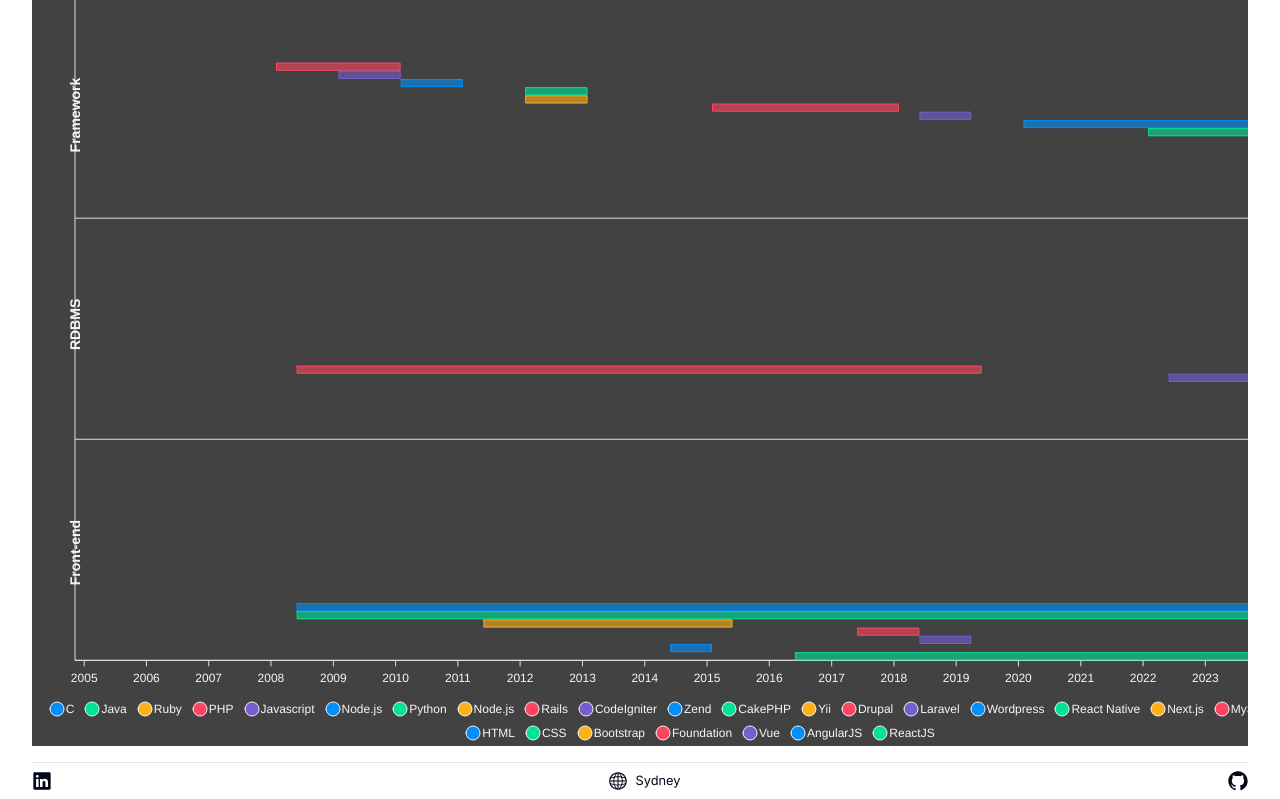
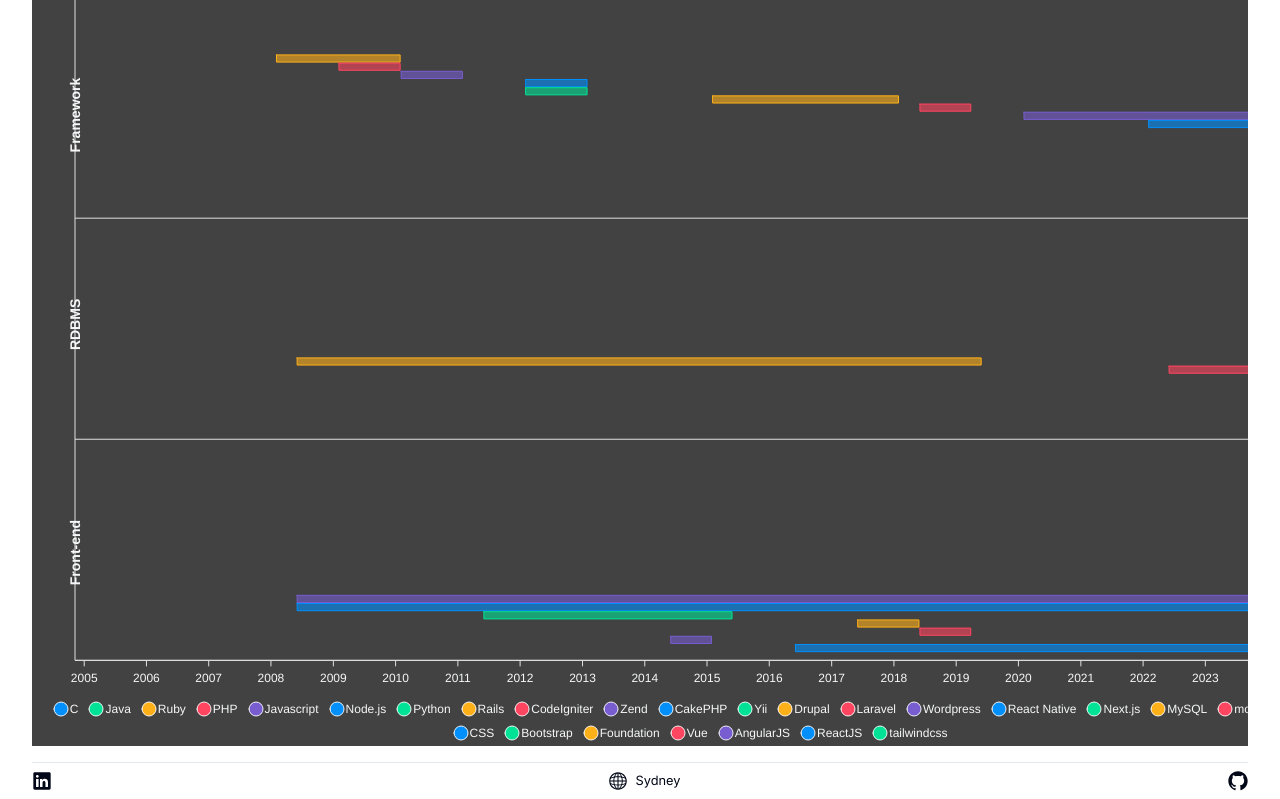
Before and after one commit to pinglayson/pinglaysoncom, a Next.js app: page /tech-timeline in a window 1280 px wide. Shown: the part 319-1118 px from the top of the page. Built offline with nearby package versions, Linux system fonts and the light colour scheme; no server answers.

Commit message:
feat(tech): update values

```diff
--- a/constants/index.ts
+++ b/constants/index.ts
@@ -55,15 +55,6 @@ export const techTimelineSeries = [
   },
   {
     name: "Python",
-    data: [
-      {
-        x: "Programming",
-        y: [new Date("2023-12-01").getTime(), new Date().getTime()],
-      },
-    ],
-  },
-  {
-    name: "Node.js",
     data: [
       {
         x: "Programming",
@@ -246,6 +237,15 @@ export const techTimelineSeries = [
       },
     ],
   },
+  {
+    name: "tailwindcss",
+    data: [
+      {
+        x: "Front-end",
+        y: [new Date("2024-01-01").getTime(), new Date().getTime()],
+      },
+    ],
+  },
 ];
 
 export const qualifications = [
```
